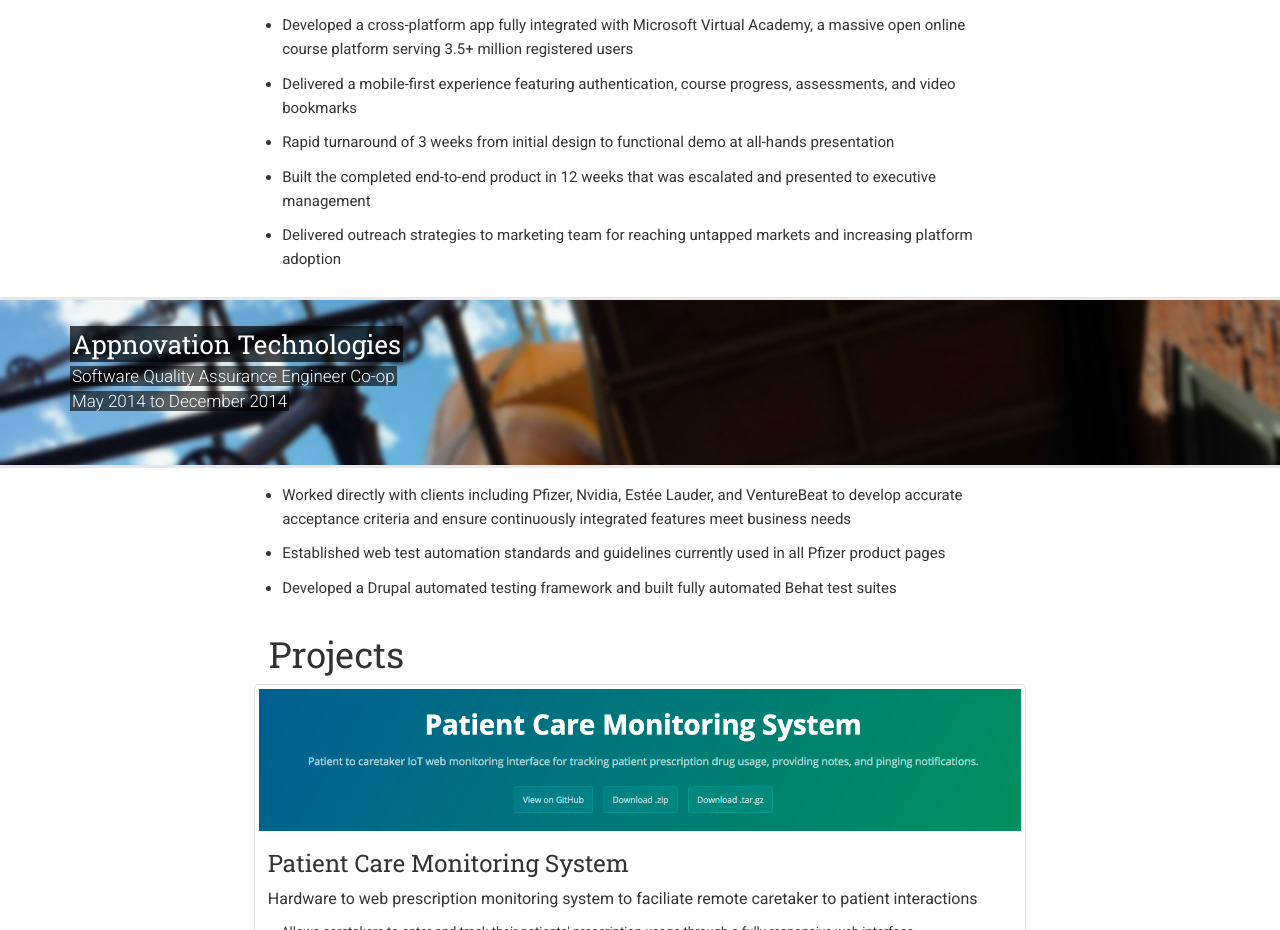
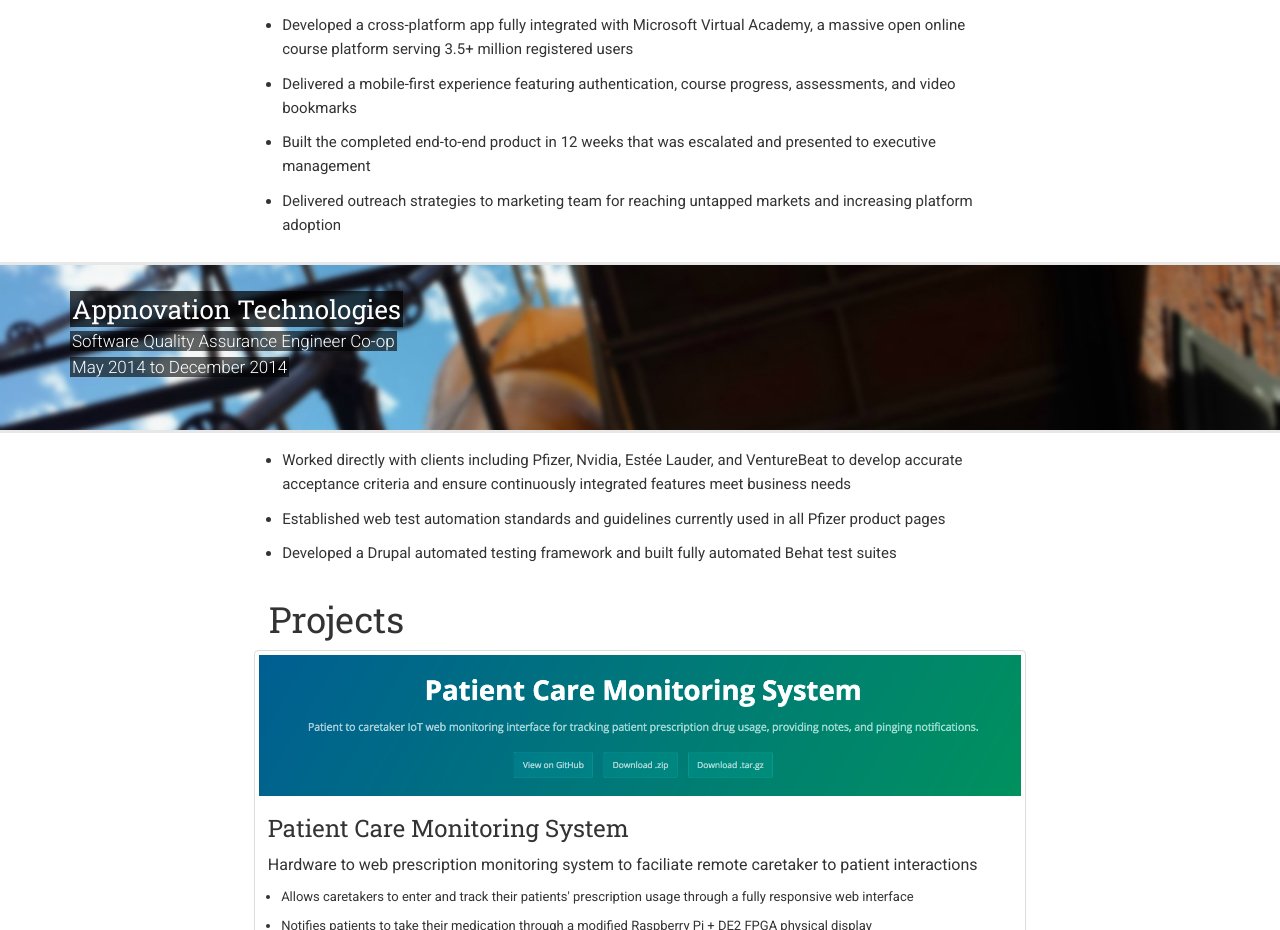
Before and after one commit to stephenhu3/stephenhu3.github.io, a plain HTML site: page index.html in a window 1280 px wide. Shown: the part 1020-1950 px from the top of the page. Drawn offline with nearby package versions, Linux system fonts and the light colour scheme.

Commit message:
fine-tuning job description

```diff
--- a/index.html
+++ b/index.html
@@ -129,7 +129,6 @@
             <ul class="bullets">
                 <li>Developed a cross-platform app fully integrated with Microsoft Virtual Academy, a massive open online course platform serving 3.5+ million registered users</li>
                 <li>Delivered a mobile-first experience featuring authentication, course progress, assessments, and video bookmarks</li>
-                <li>Rapid turnaround of 3 weeks from initial design to functional demo at all-hands presentation</li>
                 <li>Built the completed end-to-end product in 12 weeks that was escalated and presented to executive management</li>
                 <li>Delivered outreach strategies to marketing team for reaching untapped markets and increasing platform adoption</li>
             </ul>
```
